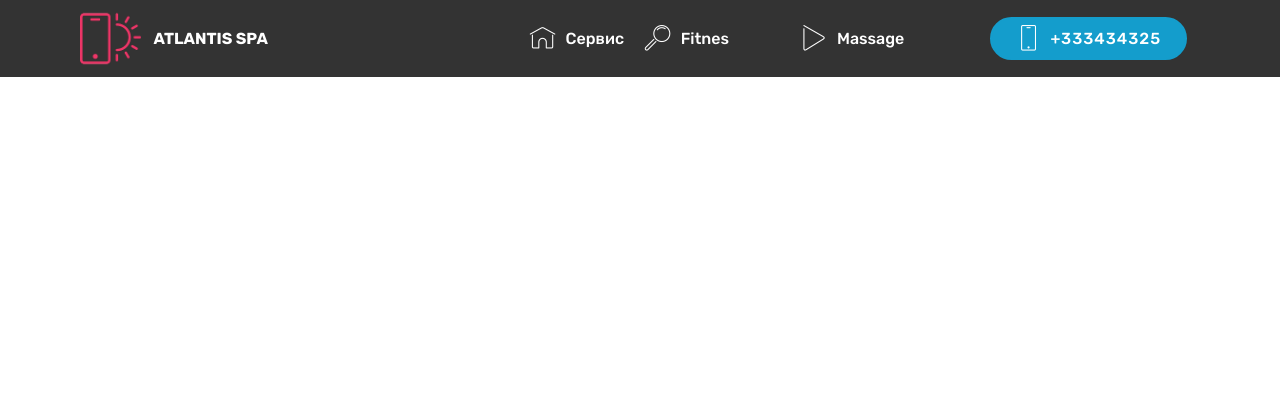
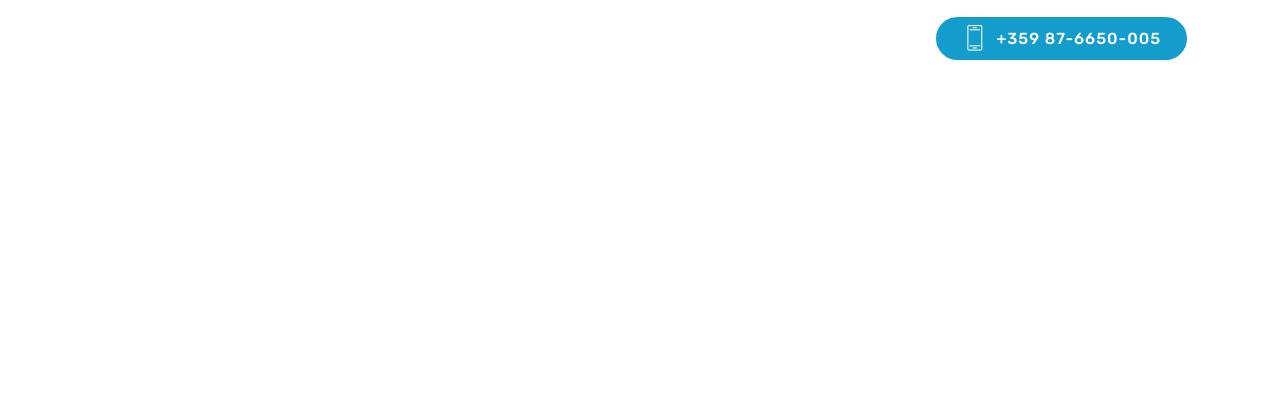
Before and after one commit to atlantisspa777/atlantisspa777.github.io, a PHP site: page /page1.html in a window 1280 px wide. Shown: the top 420 px of the page. Run offline with PHP 8.4, Linux system fonts and the light colour scheme; some web fonts are replaced.

Commit message:
create github pages

```diff
--- a/assets/mobirise/css/mbr-additional.css
+++ b/assets/mobirise/css/mbr-additional.css
@@ -953,11 +953,6 @@ section.lazy-placeholder:after {
 .cid-rYzOYksF6W .collapsed .navbar-collapse.collapsing .navbar-buttons:last-child,
 .cid-rYzOYksF6W .collapsed .navbar-collapse.show .navbar-buttons:last-child {
   margin-bottom: 1rem;
-}
-@media (min-width: 1024px) {
-  .cid-rYzOYksF6W .collapsed:not(.navbar-short) .navbar-collapse {
-    max-height: calc(98.5vh - 3.8rem);
-  }
 }
 .cid-rYzOYksF6W .collapsed button.navbar-toggler {
   display: block;
@@ -1751,11 +1746,6 @@ section.lazy-placeholder:after {
 .cid-rYzOYksF6W .collapsed .navbar-collapse.show .navbar-buttons:last-child {
   margin-bottom: 1rem;
 }
-@media (min-width: 1024px) {
-  .cid-rYzOYksF6W .collapsed:not(.navbar-short) .navbar-collapse {
-    max-height: calc(98.5vh - 3.8rem);
-  }
-}
 .cid-rYzOYksF6W .collapsed button.navbar-toggler {
   display: block;
 }
@@ -2151,11 +2141,6 @@ section.lazy-placeholder:after {
 .cid-rYzOYksF6W .collapsed .navbar-collapse.show .navbar-buttons:last-child {
   margin-bottom: 1rem;
 }
-@media (min-width: 1024px) {
-  .cid-rYzOYksF6W .collapsed:not(.navbar-short) .navbar-collapse {
-    max-height: calc(98.5vh - 3.8rem);
-  }
-}
 .cid-rYzOYksF6W .collapsed button.navbar-toggler {
   display: block;
 }
@@ -2551,11 +2536,6 @@ section.lazy-placeholder:after {
 .cid-rYzOYksF6W .collapsed .navbar-collapse.show .navbar-buttons:last-child {
   margin-bottom: 1rem;
 }
-@media (min-width: 1024px) {
-  .cid-rYzOYksF6W .collapsed:not(.navbar-short) .navbar-collapse {
-    max-height: calc(98.5vh - 3.8rem);
-  }
-}
 .cid-rYzOYksF6W .collapsed button.navbar-toggler {
   display: block;
 }
@@ -3066,11 +3046,6 @@ section.lazy-placeholder:after {
 .cid-rYzOYksF6W .collapsed .navbar-collapse.show .navbar-buttons:last-child {
   margin-bottom: 1rem;
 }
-@media (min-width: 1024px) {
-  .cid-rYzOYksF6W .collapsed:not(.navbar-short) .navbar-collapse {
-    max-height: calc(98.5vh - 3.8rem);
-  }
-}
 .cid-rYzOYksF6W .collapsed button.navbar-toggler {
   display: block;
 }
--- a/page1.html
+++ b/page1.html
@@ -28,7 +28,7 @@
 
 
 
-    <nav class="navbar navbar-expand beta-menu navbar-dropdown align-items-center navbar-fixed-top navbar-toggleable-sm">
+    <nav class="navbar navbar-expand beta-menu navbar-dropdown align-items-center navbar-fixed-top navbar-toggleable-sm bg-color transparent">
         <button class="navbar-toggler navbar-toggler-right" type="button" data-toggle="collapse" data-target="#navbarSupportedContent" aria-controls="navbarSupportedContent" aria-expanded="false" aria-label="Toggle navigation">
             <div class="hamburger">
                 <span></span>
@@ -39,33 +39,21 @@
         </button>
         <div class="menu-logo">
             <div class="navbar-brand">
-                <span class="navbar-logo">
-                    <a href="https://mobirise.co">
-                         <img src="assets/images/logo2.png" alt="Mobirise" style="height: 3.8rem;">
-                    </a>
-                </span>
+
                 <span class="navbar-caption-wrap"><a class="navbar-caption text-white display-4" href="index.html">ATLANTIS SPA</a></span>
             </div>
         </div>
         <div class="collapse navbar-collapse" id="navbarSupportedContent">
             <ul class="navbar-nav nav-dropdown" data-app-modern-menu="true"><li class="nav-item">
-                    <a class="nav-link link text-white display-4" href="https://mobirise.co">
-                        <span class="mbri-home mbr-iconfont mbr-iconfont-btn"></span>
-                        Сервис
-                    </a>
-                </li>
-                <li class="nav-item"><a class="nav-link link text-white display-4" href="https://mobirise.co">
-                        <span class="mbri-search mbr-iconfont mbr-iconfont-btn"></span>Fitnes&nbsp; &nbsp; &nbsp; &nbsp; &nbsp; &nbsp; &nbsp;&nbsp;</a></li><li class="nav-item">
-                    <a class="nav-link link text-white display-4" href="https://mobirise.co"><span class="mbri-play mbr-iconfont mbr-iconfont-btn"></span>
-                        Massage &nbsp; &nbsp; &nbsp; &nbsp; &nbsp; &nbsp; &nbsp; &nbsp;&nbsp;</a>
-                </li></ul>
-            <div class="navbar-buttons mbr-section-btn"><a class="btn btn-sm btn-primary display-4" href="https://mobirise.co"><span class="mbri-mobile mbr-iconfont mbr-iconfont-btn"></span>+333434325</a></div>
+                    <a class="nav-link link text-white display-4" href="https://mobirise.co">Home &nbsp; &nbsp; &nbsp; &nbsp; &nbsp; &nbsp;&nbsp;</a>
+                </li><li class="nav-item"><a class="nav-link link text-white display-4" href="https://mobirise.co">Fitness &nbsp; &nbsp; &nbsp; &nbsp; &nbsp; &nbsp;&nbsp;</a></li><li class="nav-item"><a class="nav-link link text-white display-4" href="https://mobirise.co">Massage &nbsp; &nbsp; &nbsp; &nbsp; &nbsp; &nbsp;&nbsp;</a></li><li class="nav-item"><a class="nav-link link text-white display-4" href="https://mobirise.co">Spa &nbsp; &nbsp; &nbsp; &nbsp; &nbsp; &nbsp;&nbsp;</a></li><li class="nav-item"><a class="nav-link link text-white display-4" href="https://mobirise.co">Contact &nbsp; &nbsp; &nbsp; &nbsp; &nbsp; &nbsp;&nbsp;</a></li></ul>
+            <div class="navbar-buttons mbr-section-btn"><a class="btn btn-sm btn-primary display-4" href="tel:+359 87-6650-005 "><span class="mbri-mobile2 mbr-iconfont mbr-iconfont-btn"></span>+359 87-6650-005</a></div>
         </div>
     </nav>
 </section>
 
 
-  <section class="engine"><a href="https://mobirise.info/v">html templates</a></section><script src="assets/web/assets/jquery/jquery.min.js"></script>
+  <section class="engine"><a href="https://mobirise.info/d">web maker</a></section><script src="assets/web/assets/jquery/jquery.min.js"></script>
   <script src="assets/popper/popper.min.js"></script>
   <script src="assets/bootstrap/js/bootstrap.min.js"></script>
   <script src="assets/web/assets/cookies-alert-plugin/cookies-alert-core.js"></script>
```
Also changed, not shown: beauty _treatments.html (+6 -18 lines), fitness.html (+6 -18 lines), index.html (+7 -19 lines), page2.html (+6 -18 lines), 1 other file.
